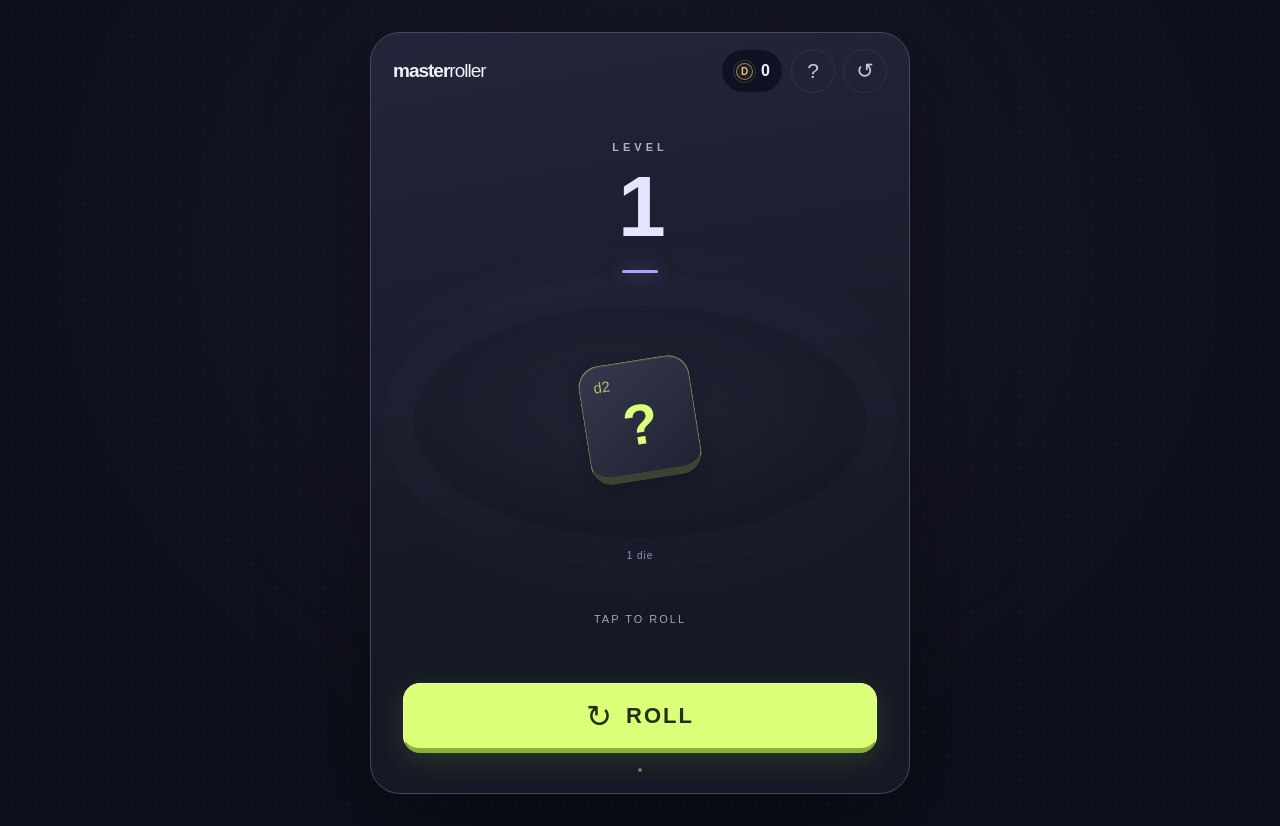
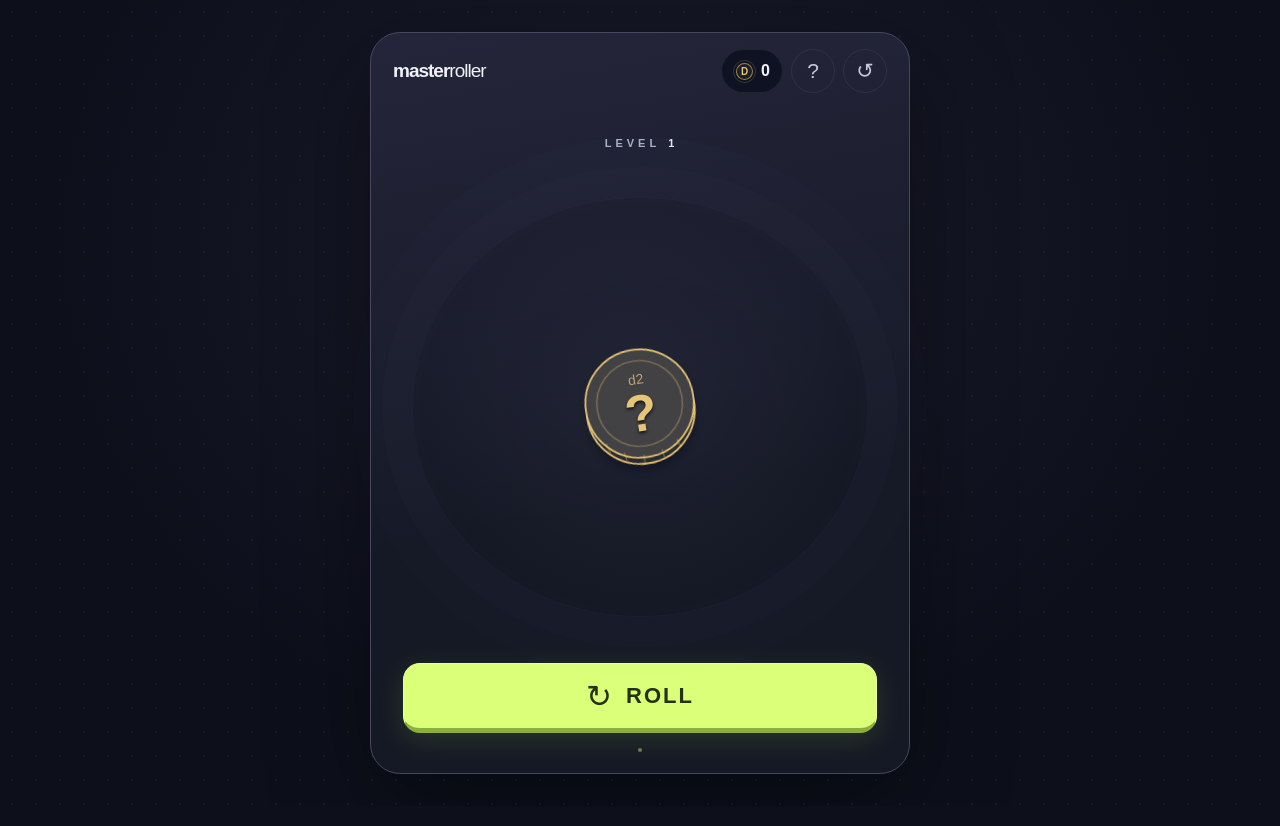
Before and after one commit to tharak/master-roller, a React (Vite) app: page / in a window 1280 px wide. Built offline with nearby package versions, Linux system fonts and the light colour scheme; a web font is replaced by a local one.

Commit message:
Give dice distinct shapes and simplify the board (#14)
Use a small horizontal level label, remove counts and captions, and retain the animated sum. Closes #13.

Co-authored-by: tharak <tharak@gmail.com>

```diff
--- a/src/App.tsx
+++ b/src/App.tsx
@@ -11,6 +11,7 @@ import {
   type TestOffer,
 } from "./game";
 import { loadGame, saveGame, type SaveStatus } from "./storage";
+import DieShape, { DIE_SHAPES } from "./DieShape";
 
 type RollPhase =
   | "idle"
@@ -227,7 +228,7 @@ export default function App() {
     setGame(newGame());
     setSaveStatus("saved");
     setModal(null);
-    setMessage("Reset");
+    setMessage("");
   }
   const last = game.lastRoll;
   const awaitingCredit =
@@ -238,12 +239,9 @@ export default function App() {
     rolling && phase !== "collected" && last && phase !== "rolling"
       ? last.level
       : game.level;
-  const showSum = ["total", "reward", "crediting", "collected"].includes(phase);
-  const showOutcome =
-    phase === "idle" ||
-    phase === "reward" ||
-    phase === "crediting" ||
-    phase === "collected";
+  const showSum =
+    Boolean(last) &&
+    ["idle", "total", "reward", "crediting", "collected"].includes(phase);
 
   const visibleDice = DICE.flatMap((die) => {
     const values =
@@ -254,7 +252,6 @@ export default function App() {
         die,
         index,
         value: values[index],
-        remaining: index === 5 ? game.inventory[die.id] - 6 : 0,
       }),
     );
   });
@@ -300,7 +297,7 @@ export default function App() {
           </p>
         )}
         <section
-          className={`arena phase-${phase} ${phase === "rolling" ? "is-rolling" : ""} ${last?.won && showOutcome ? "is-win" : ""}`}
+          className={`arena phase-${phase} ${phase === "rolling" ? "is-rolling" : ""}`}
           aria-label="Roll arena"
           data-phase={phase}
         >
@@ -312,24 +309,20 @@ export default function App() {
           </div>
           <section
             ref={diceField}
-            className="dice-field"
+            className={`dice-field ${last && phase === "idle" ? "has-total" : ""}`}
             aria-label="Your collection"
+            aria-description={`${stats.count} ${stats.count === 1 ? "die" : "dice"}`}
           >
-            <div
-              className="dice-count"
-              aria-label={`${stats.count} ${stats.count === 1 ? "die" : "dice"}`}
-            >
-              {number(stats.count)} {stats.count === 1 ? "die" : "dice"}
-            </div>
             <div
               className={`dice-grid ${visibleDice.length === 1 ? "single-die" : ""}`}
             >
-              {visibleDice.map(({ die, index, value, remaining }) => (
+              {visibleDice.map(({ die, index, value }) => (
                 <div
-                  className={`play-die ${die.color} ${value === undefined ? "unrolled" : ""}`}
+                  className={`play-die ${die.color} die-${die.id} ${value === undefined ? "unrolled" : ""}`}
                   key={`${die.id}-${index}`}
                   aria-label={`${die.id} ${value === undefined ? "not rolled yet" : `rolled ${value}`}`}
                 >
+                  <DieShape id={die.id} />
                   <span className="die-type">{die.id}</span>
                   <strong className="die-value">
                     {phase === "rolling"
@@ -338,67 +331,32 @@ export default function App() {
                         ? "?"
                         : value}
                   </strong>
-                  {index === 0 && game.inventory[die.id] > 1 && (
-                    <span className="die-quantity">
-                      ×{number(game.inventory[die.id])}
-                    </span>
-                  )}
-                  {remaining > 0 && (
-                    <span
-                      className="extra-dice"
-                      title="Additional dice also roll"
-                    >
-                      +{number(remaining)}
-                    </span>
-                  )}
                 </div>
               ))}
             </div>
             <div
               ref={sumAnchor}
-              className={`sum-burst ${showSum ? "sum-visible" : ""}`}
+              className={`sum-burst ${showSum ? "sum-visible" : ""} ${last && phase === "idle" ? "sum-settled" : ""}`}
               aria-hidden="true"
             >
-              <span>TOTAL</span>
-              <strong>{last ? number(last.total) : ""}</strong>
+              <strong data-testid="roll-total">
+                {last ? number(last.total) : ""}
+              </strong>
             </div>
-          </section>
-          <div
-            className="result-area"
-            role="status"
-            aria-live="polite"
-            aria-atomic="true"
-          >
-            {last && showOutcome ? (
-              <>
-                <div className={`roll-total ${rolling ? "total-pending" : ""}`}>
-                  <span>TOTAL</span>
-                  <strong data-testid="roll-total">{number(last.total)}</strong>
-                </div>
-                <div className={`outcome ${last.won ? "won" : "lost"}`}>
-                  <strong>{last.won ? "CLEARED!" : "TRY AGAIN"}</strong>
+            {last && (
               <span
                 ref={reward}
                 className={`earned-reward ${phase !== "reward" ? "reward-departed" : ""}`}
               >
                 +{last.reward} <Coin />
               </span>
-                  <span className="sr-only">
-                    Level {last.level}. Rolled {last.total}, target {last.level}
-                    .
+            )}
+          </section>
+          <span className="sr-only" role="status" aria-live="polite">
+            {last && showSum
+              ? `Total ${last.total}. ${last.won ? "Level cleared." : "Try again."} Earned ${last.reward} Dicecoin.`
+              : ""}
           </span>
-                </div>
-              </>
-            ) : (
-              <div className="ready-label">
-                {phase === "idle"
-                  ? "TAP TO ROLL"
-                  : phase === "rolling"
-                    ? "ROLLING…"
-                    : "\u00a0"}
-              </div>
-            )}
-          </div>
         </section>
         <div className="controls">
           <button
@@ -438,13 +396,6 @@ export default function App() {
           <span className="coin-trail" />
         </div>
       )}
-      <div
-        className={`toast ${message && !modal ? "visible" : ""}`}
-        role="status"
-        aria-live="polite"
-      >
-        {!modal ? message : ""}
-      </div>
       <dialog
         ref={dialog}
         className={`modal ${modal === "shop" ? "shop-modal" : ""}`}
@@ -485,8 +436,12 @@ export default function App() {
                   key={die.id}
                   aria-label={`${die.id} shop item`}
                 >
-                  <div className="shop-die-type">
-                    {die.id}
+                  <div
+                    className={`shop-die-type die-${die.id}`}
+                    aria-description={DIE_SHAPES[die.id]}
+                  >
+                    <DieShape id={die.id} />
+                    <strong>{die.id}</strong>
                     <span className="owned">
                       ×{number(game.inventory[die.id])}
                     </span>
--- /dev/null
+++ b/src/DieShape.tsx
@@ -0,0 +1,148 @@
+import type { DieId } from "./game";
+
+export const DIE_SHAPES: Record<DieId, string> = {
+  d2: "coin",
+  d3: "triangular prism",
+  d4: "pyramid",
+  d6: "cube",
+  d8: "octahedron",
+  d10: "trapezohedron",
+  d12: "dodecahedron",
+  d20: "icosahedron",
+  d100: "faceted sphere",
+};
+
+export default function DieShape({ id }: { id: DieId }) {
+  const geometry = (() => {
+    switch (id) {
+      case "d2":
+        return (
+          <>
+            <circle className="shape-base" cx="50" cy="53" r="43" />
+            <circle className="shape-front" cx="50" cy="48" r="43" />
+            <circle className="shape-detail" cx="50" cy="48" r="34" />
+            <path
+              className="shape-detail"
+              d="M19 76 21 83M32 85 33 91M47 89 47 96M62 87 63 94M75 81 77 87"
+            />
+          </>
+        );
+      case "d3":
+        return (
+          <>
+            <path className="shape-base" d="M15 10 65 10 100 50 65 90 15 90Z" />
+            <path className="shape-front" d="M15 10 65 10 100 50 50 50Z" />
+            <path className="shape-light" d="M15 10 50 50 15 90Z" />
+            <path className="shape-detail" d="M50 50 65 90M50 50 100 50" />
+          </>
+        );
+      case "d4":
+        return (
+          <>
+            <path className="shape-base" d="M50 5 97 83 50 97 3 83Z" />
+            <path className="shape-front" d="M50 5 80 86 3 83Z" />
+            <path className="shape-light" d="M50 5 97 83 80 86Z" />
+            <path className="shape-detail" d="M3 83 80 86 50 97" />
+          </>
+        );
+      case "d6":
+        return (
+          <>
+            <path
+              className="shape-base"
+              d="M8 25 50 5 93 25 93 77 50 97 8 77Z"
+            />
+            <path className="shape-front" d="M8 25 59 32 59 89 8 77Z" />
+            <path className="shape-light" d="M8 25 50 5 93 25 59 32Z" />
+            <path
+              className="shape-detail"
+              d="M59 32 93 25M59 89 93 77M59 89 50 97"
+            />
+          </>
+        );
+      case "d8":
+        return (
+          <>
+            <path className="shape-base" d="M50 3 94 50 50 97 6 50Z" />
+            <path className="shape-front" d="M50 3 78 61 6 50Z" />
+            <path className="shape-light" d="M50 3 94 50 78 61Z" />
+            <path className="shape-detail" d="M6 50 78 61 50 97M78 61 94 50" />
+          </>
+        );
+      case "d10":
+        return (
+          <>
+            <path
+              className="shape-base"
+              d="M50 3 89 26 98 63 50 97 2 63 11 26Z"
+            />
+            <path className="shape-front" d="M50 3 74 57 50 97 26 57Z" />
+            <path className="shape-light" d="M50 3 89 26 74 57Z" />
+            <path
+              className="shape-detail"
+              d="M11 26 26 57 2 63M26 57 50 97 74 57 98 63M89 26 74 57"
+            />
+          </>
+        );
+      case "d12":
+        return (
+          <>
+            <path
+              className="shape-base"
+              d="M26 7 74 7 98 38 84 82 50 98 16 82 2 38Z"
+            />
+            <path className="shape-front" d="M50 19 78 39 67 71 33 71 22 39Z" />
+            <path className="shape-light" d="M26 7 74 7 50 19 22 39 2 38Z" />
+            <path
+              className="shape-detail"
+              d="M74 7 78 39 98 38M78 39 84 82 67 71M67 71 50 98 33 71M33 71 16 82 22 39"
+            />
+          </>
+        );
+      case "d20":
+        return (
+          <>
+            <path
+              className="shape-base"
+              d="M50 3 92 24 96 73 50 97 4 73 8 24Z"
+            />
+            <path className="shape-front" d="M50 17 82 72 18 72Z" />
+            <path className="shape-light" d="M50 3 92 24 50 17 8 24Z" />
+            <path
+              className="shape-detail"
+              d="M8 24 18 72 4 73M8 24 50 17 92 24 82 72 96 73M18 72 50 97 82 72M18 72 82 72"
+            />
+          </>
+        );
+      case "d100":
+        return (
+          <>
+            <circle className="shape-base" cx="50" cy="50" r="47" />
+            <path
+              className="shape-front"
+              d="M34 9 66 9 90 34 90 66 66 91 34 91 10 66 10 34Z"
+            />
+            <path
+              className="shape-detail"
+              d="M34 9 22 28 10 34M66 9 78 28 90 34M90 66 78 73 66 91M34 91 22 73 10 66M22 28 50 16 78 28 85 51 78 73 50 84 22 73 15 51Z"
+            />
+            <path
+              className="shape-detail"
+              d="M22 28 33 43M78 28 67 43M78 73 67 61M22 73 33 61M50 16 50 30M50 84 50 74"
+            />
+          </>
+        );
+    }
+  })();
+  return (
+    <svg
+      className={`die-shape shape-${id}`}
+      data-die-shape={DIE_SHAPES[id]}
+      viewBox="0 0 100 100"
+      aria-hidden="true"
+      focusable="false"
+    >
+      {geometry}
+    </svg>
+  );
+}
--- a/src/styles.css
+++ b/src/styles.css
@@ -167,39 +167,23 @@ p {
   position: relative;
 }
 .level-target {
-  text-align: center;
-  position: relative;
+  display: flex;
+  align-items: baseline;
+  justify-content: center;
+  gap: 8px;
   padding: 16px 0 8px;
+  color: #acafc7;
 }
 .level-label {
   font: 600 11px var(--display);
   letter-spacing: 4px;
-  color: #acafc7;
 }
 .target-value {
-  font: 600 clamp(64px, 13vw, 86px) var(--display);
-  letter-spacing: -4px;
-  line-height: 1.2;
+  font: 600 11px var(--display);
+  letter-spacing: 1px;
   color: #e5e5ff;
-  display: flex;
-  justify-content: center;
-  align-items: baseline;
-  gap: 10px;
+  max-width: 70%;
   overflow-wrap: anywhere;
-}
-.target-value [data-testid="target"] {
-  max-width: 85%;
-  overflow-wrap: anywhere;
-}
-.level-target:after {
-  content: "";
-  width: 36px;
-  height: 3px;
-  border-radius: 3px;
-  background: #aba1ff;
-  display: block;
-  margin: 12px auto 0;
-  box-shadow: 0 0 18px #aaa0ff88;
 }
 .dice-field {
   display: flex;
@@ -224,16 +208,6 @@ p {
     0 0 0 60px #a9a2ff02;
   pointer-events: none;
 }
-.dice-count {
-  font: 500 10px var(--display);
-  color: #9495ae;
-  text-align: center;
-  letter-spacing: 1px;
-  position: absolute;
-  bottom: 0;
-  left: 0;
-  right: 0;
-}
 .dice-grid {
   display: flex;
   align-items: center;
@@ -249,17 +223,9 @@ p {
 .play-die {
   --die-color: #dbff78;
   position: relative;
-  width: 76px;
-  height: 84px;
-  background: linear-gradient(145deg, #35394b, #202333);
-  border: 1px solid color-mix(in srgb, var(--die-color), transparent 55%);
-  border-bottom: 6px solid color-mix(in srgb, var(--die-color), #101522 80%);
-  border-radius: 15px;
-  box-shadow:
-    0 9px 16px #080b1844,
-    inset 0 1px 0 #ffffff15;
+  width: 82px;
+  height: 90px;
   display: flex;
-  flex-direction: column;
   align-items: center;
   justify-content: center;
   transform: rotate(-4deg);
@@ -267,63 +233,127 @@ p {
   color: var(--die-color);
   animation: land 0.25s ease-out;
 }
+.die-shape {
+  position: absolute;
+  inset: 0;
+  width: 100%;
+  height: 100%;
+  overflow: visible;
+  filter: drop-shadow(0 7px 5px #080b1866);
+  stroke: currentColor;
+  stroke-width: 1.4;
+  stroke-linecap: round;
+  stroke-linejoin: round;
+}
+.shape-base {
+  fill: color-mix(in srgb, currentColor 10%, #151927);
+}
+.shape-front {
+  fill: color-mix(in srgb, currentColor 16%, #23283b);
+}
+.shape-light {
+  fill: color-mix(in srgb, currentColor 25%, #2a3043);
+}
+.shape-detail {
+  fill: none;
+  stroke-opacity: 0.36;
+  stroke-width: 1.1;
+}
+.die-d2 {
+  --die-color: #e6c576;
+}
+.die-type {
+  position: absolute;
+  top: 24%;
+  left: 50%;
+  translate: -50% 0;
+  font: 500 10px var(--display);
+  opacity: 0.75;
+  z-index: 1;
+}
+.die-value {
+  position: absolute;
+  left: 50%;
+  top: 55%;
+  translate: -50% -50%;
+  font: 600 34px var(--display);
+  line-height: 1;
+  z-index: 1;
+  text-shadow: 0 2px 3px #111622;
+}
+.die-d3 .die-value,
+.die-d6 .die-value {
+  left: 35%;
+  top: 59%;
+  font-size: 31px;
+}
+.die-d3 .die-type,
+.die-d6 .die-type {
+  left: 35%;
+  top: 35%;
+}
+.die-d4 .die-value {
+  left: 43%;
+  top: 67%;
+  font-size: 31px;
+}
+.die-d4 .die-type {
+  left: 43%;
+  top: 43%;
+}
+.die-d8 .die-value {
+  left: 44%;
+  top: 46%;
+  font-size: 31px;
+}
+.die-d8 .die-type {
+  left: 44%;
+  top: 25%;
+}
+.die-d10 .die-value {
+  top: 54%;
+  font-size: 31px;
+}
+.die-d10 .die-type {
+  top: 30%;
+}
+.die-d12 .die-value {
+  top: 52%;
+  font-size: 31px;
+}
+.die-d12 .die-type {
+  top: 30%;
+}
+.die-d20 .die-value {
+  top: 56%;
+  font-size: 31px;
+}
+.die-d20 .die-type {
+  top: 34%;
+}
+.die-d100 .die-value {
+  top: 53%;
+  font-size: 30px;
+}
+.die-d100 .die-type {
+  top: 25%;
+}
 .play-die:nth-child(even) {
   transform: rotate(5deg);
 }
 .play-die:nth-child(3n) {
   transform: rotate(-2deg) translateY(5px);
 }
-.die-type {
-  font: 500 11px var(--display);
-  opacity: 0.7;
-  position: absolute;
-  top: 8px;
-  left: 10px;
-}
-.die-value {
-  font: 600 39px var(--display);
-  line-height: 1;
-  padding-top: 12px;
-}
-.die-quantity {
-  position: absolute;
-  right: -7px;
-  top: -8px;
-  min-width: 24px;
-  min-height: 22px;
-  padding: 4px;
-  background: #38374c;
-  border: 1px solid #5c5877;
-  border-radius: 7px;
-  color: #efedff;
-  font: 600 10px var(--display);
-  box-shadow: 0 3px 5px #0004;
-}
-.extra-dice {
-  position: absolute;
-  bottom: -13px;
-  font: 600 10px var(--display);
-  background: #363348;
-  padding: 4px 7px;
-  border-radius: 5px;
-  border: 1px solid #6a627d;
-  color: #f0ecff;
-}
 .single-die .play-die {
-  width: 112px;
-  height: 120px;
-  border-radius: 22px;
+  width: 126px;
+  height: 134px;
   transform: rotate(-9deg);
-  border-bottom-width: 8px;
 }
 .single-die .die-type {
-  font-size: 15px;
-  top: 12px;
-  left: 14px;
+  font-size: 14px;
 }
 .single-die .die-value {
-  font-size: 57px;
-  padding-top: 16px;
+  font-size: 52px;
 }
 .lime {
   --die-color: #dbff78;
@@ -351,58 +381,6 @@ p {
 }
 .orange {
   --die-color: #efad77;
-}
-.result-area {
-  min-height: 116px;
-  display: flex;
-  align-items: center;
-  justify-content: center;
-  gap: 30px;
-  padding: 20px 0;
-}
-.ready-label {
-  font: 500 11px var(--display);
-  letter-spacing: 2px;
-  color: #a4a4ba;
-}
-.roll-total {
-  display: flex;
-  align-items: center;
-  gap: 12px;
-}
-.roll-total > span {
-  font-size: 10px;
-  letter-spacing: 1.2px;
-  color: #999aaf;
-}
-.roll-total > strong {
-  font: 600 44px var(--display);
-  letter-spacing: -1px;
-  max-width: 170px;
-  overflow-wrap: anywhere;
-}
-.outcome {
-  display: flex;
-  flex-direction: column;
-  gap: 7px;
-  min-width: 100px;
-}
-.outcome > strong {
-  font: 700 12px var(--display);
-  letter-spacing: 1px;
-}
-.outcome > span:not(.sr-only) {
-  display: flex;
-  align-items: center;
-  gap: 4px;
-  font: 500 14px var(--display);
-  color: #d8c891;
-}
-.won > strong {
-  color: var(--lime);
-}
-.lost > strong {
-  color: #c8b7ed;
 }
 .controls {
   display: grid;
@@ -470,31 +448,6 @@ p {
   font-size: 12px;
   line-height: 1.5;
   margin-bottom: 8px;
-}
-.toast {
-  position: fixed;
-  left: 50%;
-  bottom: 112px;
-  transform: translate(-50%, 10px);
-  background: #e8ffe1;
-  color: #23341f;
-  border: 1px solid #c7f4b7;
-  padding: 11px 18px;
-  border-radius: 12px;
-  box-shadow: 0 5px 25px #0005;
-  font-size: 13px;
-  z-index: 3;
-  opacity: 0;
-  pointer-events: none;
-  max-width: calc(100% - 32px);
-  text-align: center;
-  transition:
-    opacity 0.2s,
-    transform 0.2s;
-}
-.toast.visible {
-  opacity: 1;
-  transform: translate(-50%, 0);
 }
 .modal {
   color: #f0edf8;
@@ -760,18 +713,6 @@ p {
 .is-rolling .play-die:nth-child(even) {
   animation-delay: -0.1s;
 }
-.is-win .level-target:after {
-  background: var(--lime);
-  box-shadow: 0 0 22px #c9ff6788;
-}
-.is-win .outcome {
-  animation: pop 0.3s ease-out;
-}
-.is-win .play-die {
-  box-shadow:
-    0 9px 18px #080b1844,
-    0 0 24px color-mix(in srgb, var(--die-color), transparent 92%);
-}
 @keyframes tumble {
   from {
     transform: translateY(-9px) rotate(-12deg);
@@ -858,16 +799,6 @@ p {
   .level-target {
     padding-top: 12px;
   }
-  .target-value {
-    font-size: 64px;
-  }
-  .result-area {
-    min-height: 96px;
-    gap: 20px;
-  }
-  .roll-total > strong {
-    font-size: 38px;
-  }
   .play-die {
     width: 67px;
     height: 75px;
@@ -924,12 +855,6 @@ p {
   .level-target {
     padding-top: 6px;
   }
-  .target-value {
-    font-size: 62px;
-  }
-  .level-target:after {
-    margin-top: 6px;
-  }
   .dice-field {
     min-height: 170px;
     padding-top: 10px;
@@ -937,19 +862,15 @@ p {
   .dice-grid {
     max-height: 205px;
   }
-  .result-area {
-    min-height: 90px;
-    padding: 12px 0;
-  }
   .roll-button {
     min-height: 62px;
   }
   .single-die .play-die {
-    width: 90px;
-    height: 98px;
+    width: 104px;
+    height: 112px;
   }
   .single-die .die-value {
-    font-size: 46px;
+    font-size: 44px;
   }
 }
 @media (prefers-reduced-motion: reduce) {
@@ -1000,12 +921,6 @@ p {
   z-index: 2;
   text-align: center;
 }
-.sum-burst > span {
-  font: 600 10px var(--display);
-  letter-spacing: 4px;
-  color: #b6add5;
-  margin-bottom: 5px;
-}
 .sum-burst > strong {
   font: 700 clamp(56px, 16vw, 94px) var(--display);
   line-height: 1.1;
@@ -1020,12 +935,7 @@ p {
 .phase-total .sum-burst {
   animation: sum-reveal 0.35s cubic-bezier(0.15, 0.8, 0.3, 1.3);
 }
-.phase-collected .sum-burst {
-  animation: sum-dismiss 0.22s ease-in forwards;
-}
-.total-pending {
-  visibility: hidden;
-}
+
 .earned-reward {
   border-radius: 12px;
 }
@@ -1035,11 +945,7 @@ p {
 .reward-departed {
   visibility: hidden;
 }
-.phase-reward .outcome,
-.phase-crediting .outcome,
-.phase-collected .outcome {
-  animation: none;
-}
+
 .reward-flight {
   position: fixed;
   z-index: 10;
@@ -1090,12 +996,6 @@ p {
     filter: blur(0);
   }
 }
-@keyframes sum-dismiss {
-  to {
-    opacity: 0;
-    scale: 0.7;
-  }
-}
 @keyframes reward-reveal {
   from {
     opacity: 0;
@@ -1124,3 +1024,91 @@ p {
     box-shadow: 0 0 0 14px #ffe1a200;
   }
 }
+
+.sum-burst {
+  transition:
+    top 0.25s ease-out,
+    scale 0.25s ease-out;
+}
+.sum-settled {
+  top: calc(100% - 70px);
+  scale: 0.65;
+}
+.dice-field.has-total .dice-grid {
+  translate: 0 -60px;
+}
+.earned-reward {
+  position: absolute;
+  left: 50%;
+  top: calc(50% + 85px);
+  translate: -50% 0;
+  display: flex;
+  align-items: center;
+  gap: 6px;
+  font: 600 18px var(--display);
+  color: #e6c576;
+  z-index: 3;
+}
+.shop-die-type {
+  height: 74px;
+  width: 100%;
+  max-width: 82px;
+  margin: auto;
+  position: relative;
+  display: grid;
+  place-items: center;
+  color: var(--die-color);
+}
+.shop-die-type > strong {
+  position: relative;
+  z-index: 1;
+  font: 600 17px var(--display);
+  letter-spacing: -0.5px;
+  translate: 0 3px;
+}
+.shop-die-type .owned {
+  right: 0;
+  top: -6px;
+  z-index: 2;
+}
+.shop-die-type.die-d3 > strong,
+.shop-die-type.die-d6 > strong {
+  translate: -10px 8px;
+}
+.shop-die-type.die-d4 > strong {
+  translate: -5px 17px;
+}
+.shop-die-type.die-d8 > strong {
+  translate: -5px 0;
+}
+.shop-die-type.die-d20 > strong {
+  translate: 0 9px;
+}
+.die-range {
+  text-align: center;
+  margin: 8px 0 10px;
+}
+
+.play-die.die-d2 {
+  --die-color: #e6c576;
+}
+.play-die.die-d3 .die-value {
+  left: 57%;
+  top: 43%;
+}
+.play-die.die-d3 .die-type {
+  left: 55%;
+  top: 14%;
+}
+.play-die.die-d4 .die-value {
+  top: 64%;
+}
+.play-die.die-d4 .die-type {
+  top: 35%;
+}
+.shop-die-type.die-d3 > strong {
+  translate: 7px -7px;
+}
+.shop-die-type.die-d4 > strong {
+  translate: -4px 7px;
+}
```
Also changed, not shown: 3 other files (tests, documents, lock files or other folders). Lines whose indentation alone changed are shown as unchanged.
